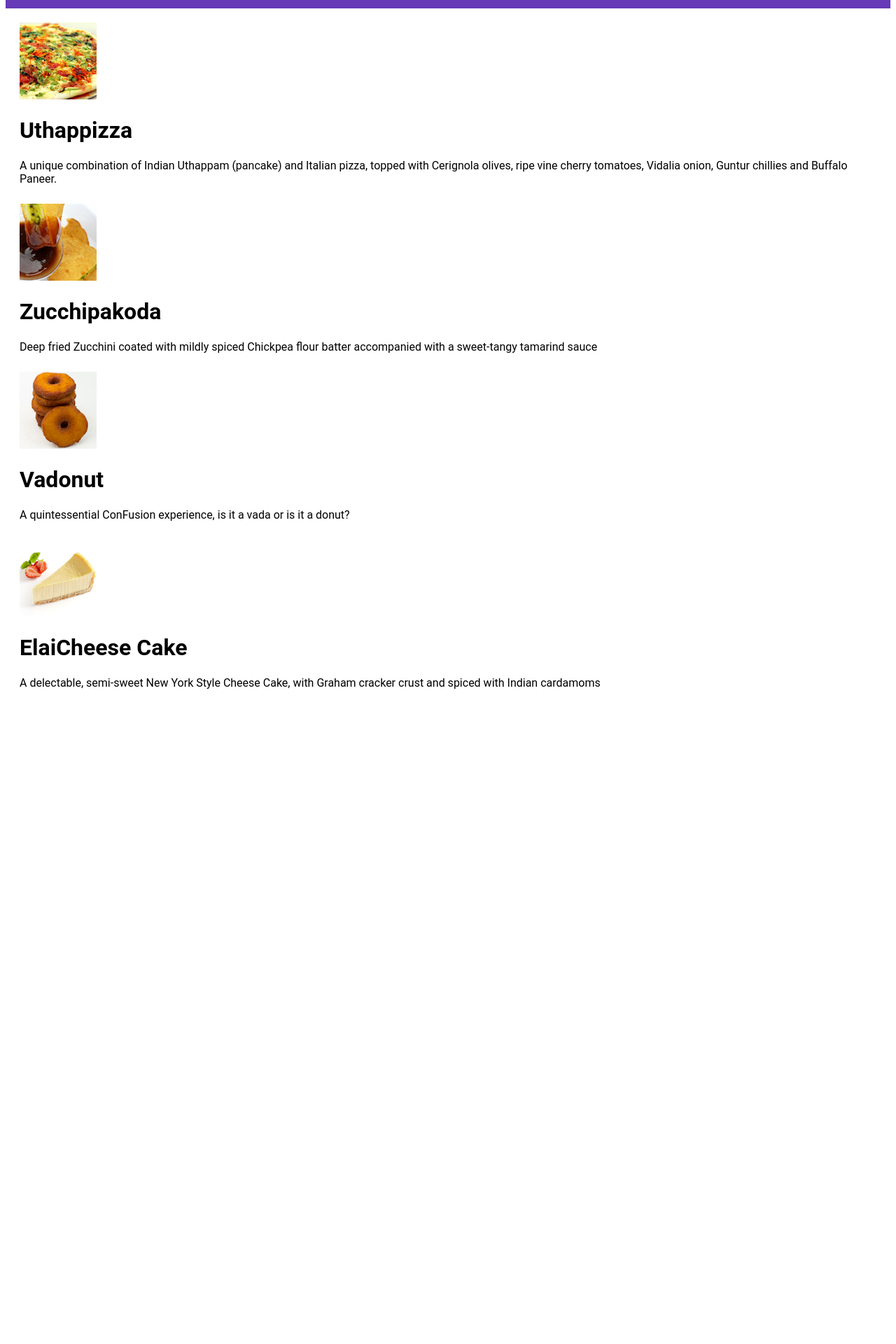
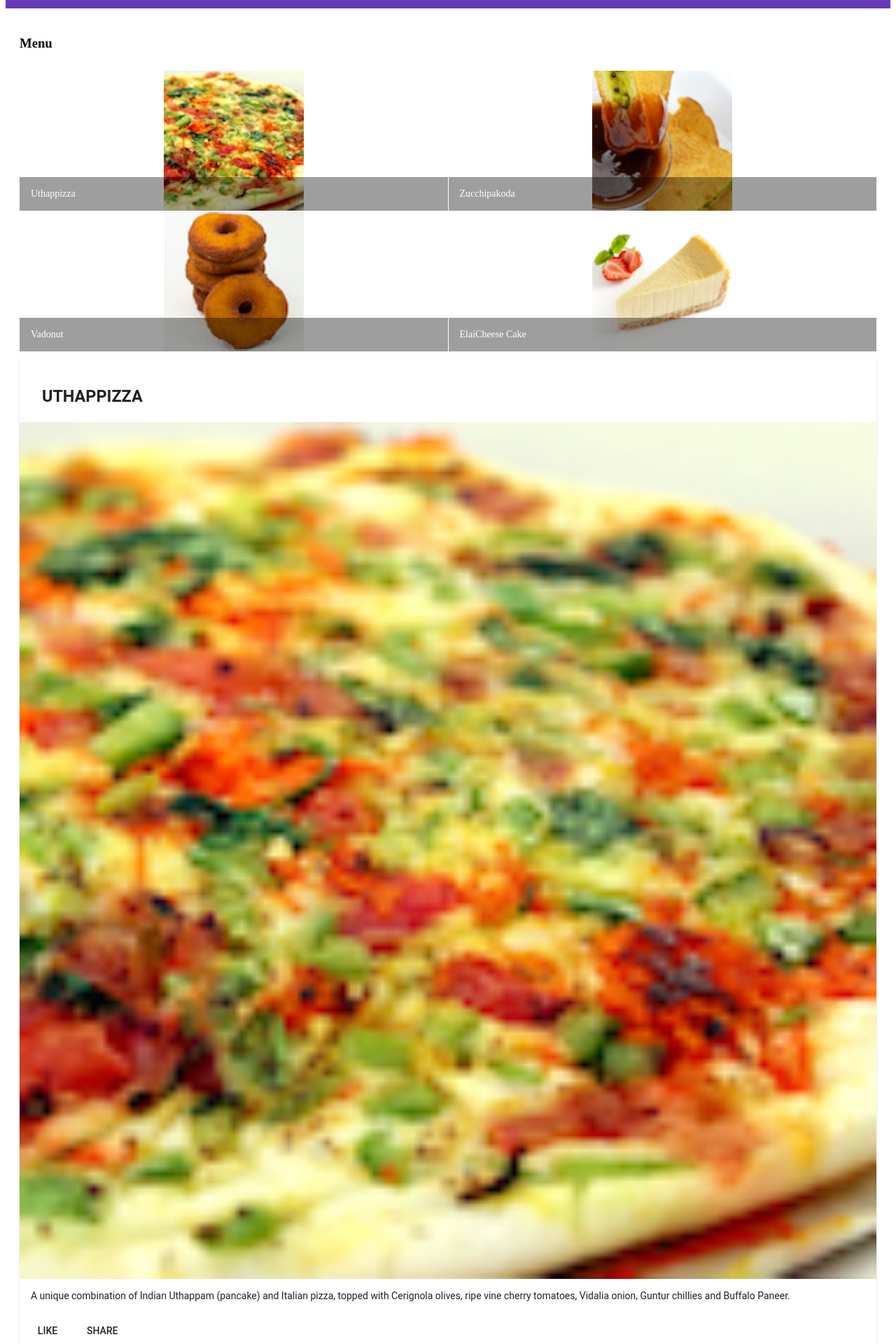
Before and after one commit to Elenetta17/conFusion, an Angular app: page / in a window 1280 px wide. Shown: the part 60-1980 px from the top of the page at 70% size. Before the commit the page ends 1081 px from the top, so only its background shows below. Built offline with nearby package versions, Linux system fonts and the light colour scheme.

Commit message:
Components Part 2

```diff
--- a/src/app/menu/menu.component.html
+++ b/src/app/menu/menu.component.html
@@ -1,11 +1,38 @@
 <div class="container" fxLayout = "column" fxLayoutGap = "10px">
-	<mat-list-item *ngFor = "let dish of dishes">
-		<img matListAvatar src={{dish.image}} alt={{dish.name}}>
-		<h1 matLine> {{dish.name}} </h1>
-		<p matLine>
-			<span>{{dish.description}}</span>
-		</p>
+	<div fxFlex>
+		<div>
+			<h3>Menu</h3>
+		</div>
+	</div>
 
-	</mat-list-item>
+	<div fxFlex>
+		<mat-grid-list cols="2" rowHeight = "200px">
+			<mat-grid-tile *ngFor = "let dish of dishes">
+				<img height="200px" src={{dish.image}} alt={{dish.name}}>
+				<mat-grid-tile-footer>
+					<h1>{{dish.name}}</h1>
+				</mat-grid-tile-footer>
+			</mat-grid-tile>
+		</mat-grid-list>
+	</div>
+
+	<div fxFlex *ngIf="selectedDish">
+		<mat-card>
+			<mat-card-header>
+				<mat-card-title>
+					<h3>{{selectedDish.name | uppercase}}</h3>
+				</mat-card-title>
+			</mat-card-header>
+			<img mat-card-image src={{selectedDish.image}} alt={{selectedDish.name}}>
+			<mat-card-content>
+				<p>{{selectedDish.description}}</p>
+			</mat-card-content>
+			<mat-card-actions>
+				<button mat-button>LIKE</button>
+				<button mat-button>SHARE</button>
+			</mat-card-actions>
+		</mat-card>
+
+	</div>
 
 </div>
--- a/src/app/menu/menu.component.ts
+++ b/src/app/menu/menu.component.ts
@@ -6,8 +6,19 @@
   templateUrl: './menu.component.html',
   styleUrls: ['./menu.component.css']
 })
+
+
+
 export class MenuComponent implements OnInit {
-  dishes: Dish[] = [
+  dishes =DISHES
+  selectedDish = DISHES[0]
+  constructor() { }
+
+  ngOnInit(): void {
+  }
+
+}
+const DISHES : Dish[] = [
     {
       id: '0',
       name: 'Uthappizza',
@@ -50,10 +61,3 @@
       description: 'A delectable, semi-sweet New York Style Cheese Cake, with Graham cracker crust and spiced with Indian cardamoms'
     }
    ];
-
-  constructor() { }
-
-  ngOnInit(): void {
-  }
-
-}
```
Also changed, not shown: src/app/app.module.ts (+7 -1 lines).
